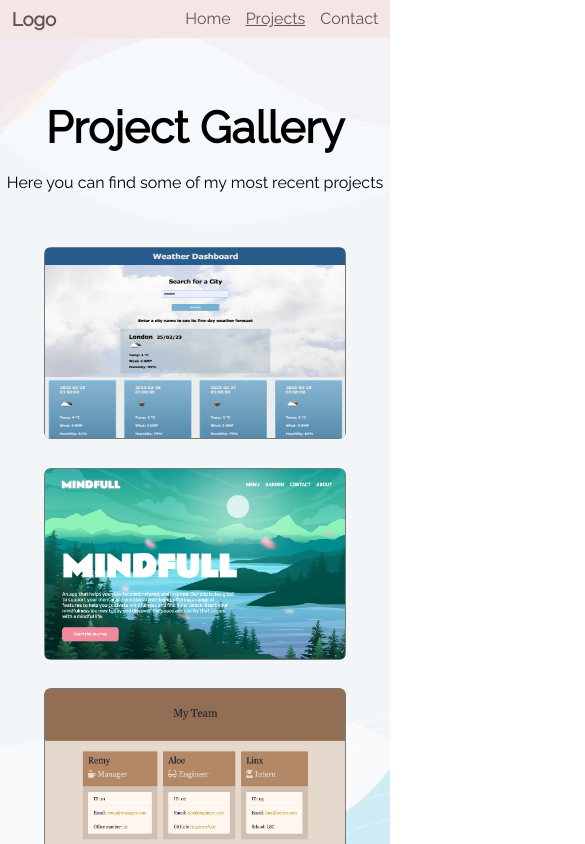
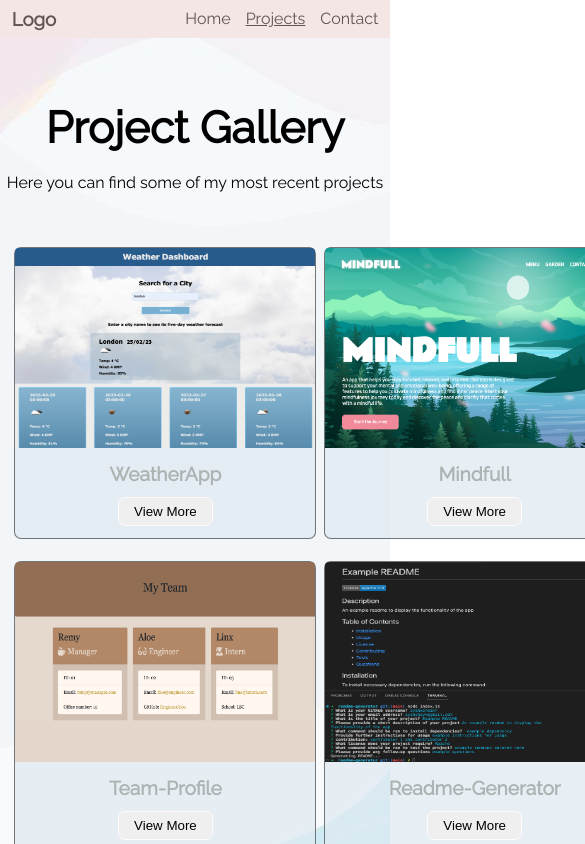
Before and after one commit to ayahxsheikh/my-portfolio, a React (Create React App) app: page /project-gallery in a window 390 px wide. Shown: the top 844 px of the page, 585 px wide, since content can reach past the window. Built offline with nearby package versions, Linux system fonts and the light colour scheme.

Commit message:
styling cards

```diff
--- a/src/components/Project.js
+++ b/src/components/Project.js
@@ -5,9 +5,9 @@ function Project(props){
         <>
             <div className="project-card">
                 <img className="proj-img" src={props.image} alt="title"/>
-                <div className="view-more">
-                    {/* <h4 className="p-title">{props.title}</h4> */}
-                {/* <button className="btn">View More</button> */}
+                <div className="card-btm">
+                    <h4 className="p-title">{props.title}</h4>
+                <button className="btn">View More</button>
                 </div>
             </div>
 
--- a/src/styles/project.css
+++ b/src/styles/project.css
@@ -34,36 +34,39 @@
   .project-card {
     display: flex;
     flex-direction: column;
-    justify-content:end;
-    /* padding-bottom: 1rem;
-    background-color: #01030531; */
+    justify-content:start;
+    background-color: #dfe9f2bc;
     border: 1px solid #3b3d3ead;
+    border-radius: 7px;
+    height: 290px;
+    /* height adjusts space of content inside cards */
+  }
+
+  .proj-img{
+    height: 200px;
+    width: 300px;
+    border-radius: 4px;
+    padding-bottom: 5%;
+  }
+
+  .card-btm {
     border-radius: 7px;
   }
 
-  .proj-img{
-    height: 190px;
-    width: 300px;
-    border-radius: 4px;
-  }
-
-  /* .view-more {
-    background-color: #dfe9f2bc;
-    border-radius: 7px;
-    padding: 3% 0;
-  }
     .p-title{
+      color:#acb3b2;
+      font-size: 1.2rem;
       font-weight: 500px;
-      padding-bottom: 3%;
+      margin-bottom: 4%;
     }
 
     .btn {
       padding: 2% 5%;
       border-radius: 7px;
       border: 1px solid #fffbfb;
-      background-color: #ffffff;
+      background-color: var(linear-gradient(#ba5d4e), (#fffbfb))
 
-    } */
+    }
 
 
     @media only screen and (max-width: 576px) {
@@ -92,3 +95,18 @@
         row-gap: 2.5%;
       }
     }
+
+    @media only screen and (max-width: 830px){
+      .projectBg{
+        height: 190vh;
+        width: 100vw;
+        }
+
+      .project-grid {
+        display: grid;
+        grid-template-columns: 1fr 1fr;
+        grid-template-rows: 1fr 1fr;
+        margin: .5rem auto;
+        row-gap: 2.5%;
+      }
+    }
```
